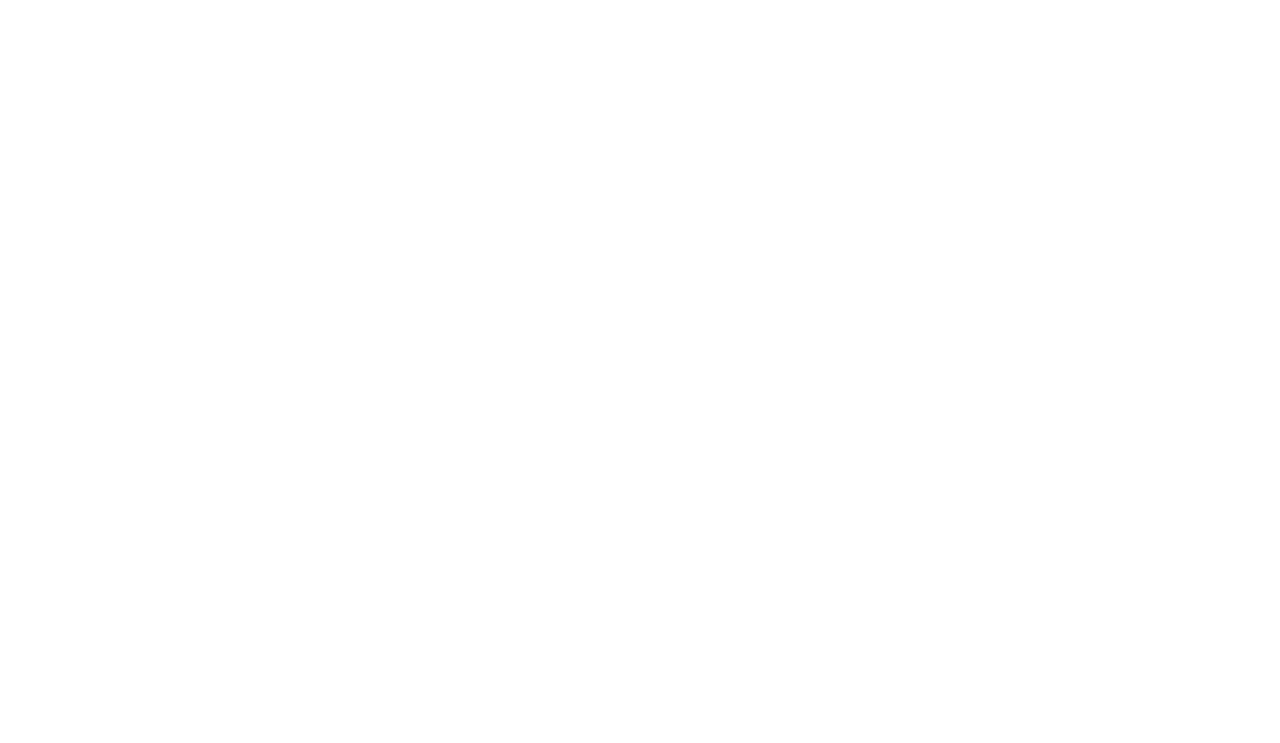
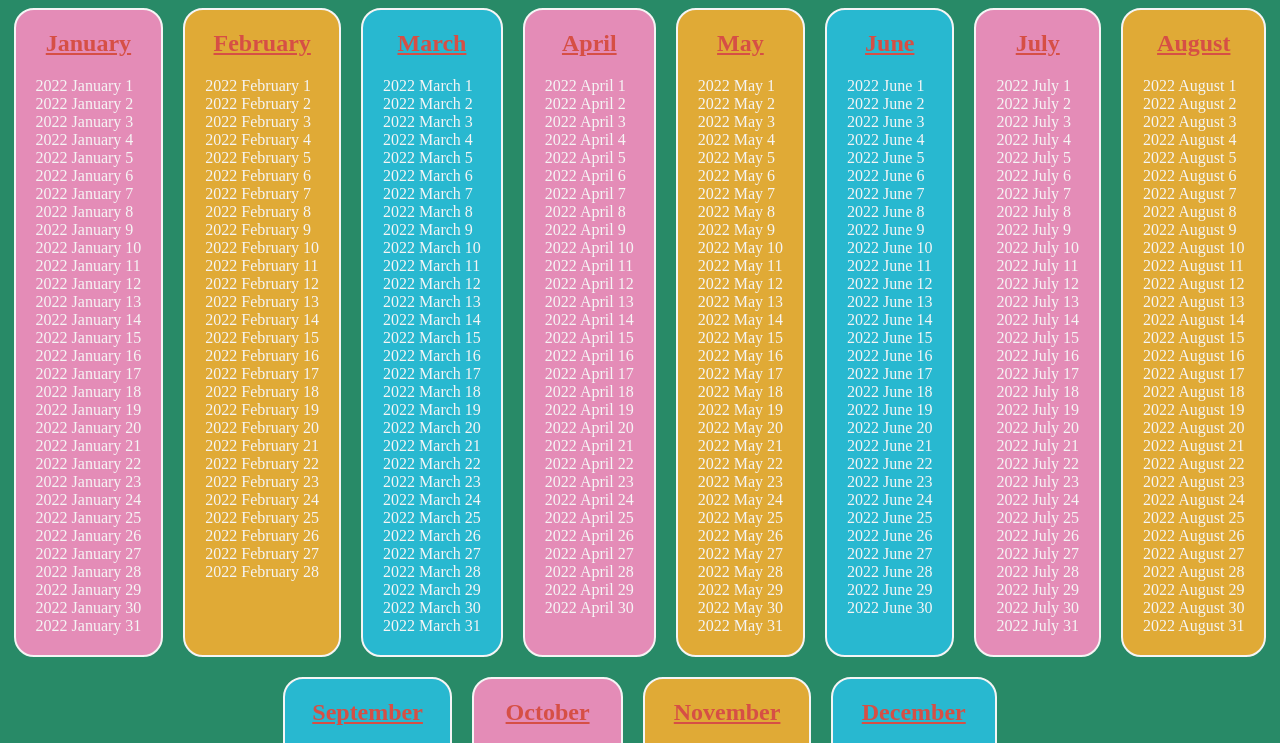
Before and after one commit to levente0509/funny-calendar, a plain HTML site: page frontend/index.html in a window 1280 px wide. Shown: the top 743 px of the page. Drawn offline with Linux system fonts and the light colour scheme.

Commit message:
coloured

```diff
--- a/frontend/index.html
+++ b/frontend/index.html
@@ -4,7 +4,9 @@
     <meta charset="UTF-8" />
     <meta http-equiv="X-UA-Compatible" content="IE=edge" />
     <meta name="viewport" content="width=device-width, initial-scale=1.0" />
-    <title>Funny Calendar</title>
+    <script src="script.js" defer></script>
+    <link rel="stylesheet" href="style.css" />
+    <title>Funny calendar</title>
   </head>
   <body>
     <div id="root"></div>
--- a/frontend/script.js
+++ b/frontend/script.js
@@ -73,29 +73,42 @@ const year = [
   },
 ];
 
-/* <div class="card">
-  <time datetime="YYYY">YYYY</time>
-  <time datetime="MM">MM</time>
-  <time datetime="DD">DD</time>
-</div>; */
-
-const monthCard = function (nth, name, days) {
+const monthComponent = function (month, id, nth, days) {
   let daysHTML = "";
 
   for (let i = 1; i <= days; i++) {
-    daysHTML += dayElement(i);
+    daysHTML += dayComponent(i, month, nth);
   }
+
   return `
-<section id="${nth}" class="${name}">
-<h2>${name}</h2>
+<section id="${id}" class="${month}">
+<h2>${month}</h2>
 <div class="days">${daysHTML}</div>
 <div class="selected-day"></div>
 </section>
 `;
 };
 
-const dayElement = function (dayQuantity) {
+const dayComponent = function (dayCount, month, nth) {
   return `
-  <div class="day">${dayQuantity}</div>
+  <div class="card">
+  <time datetime="YYYY">2022</time>
+  <time datetime="MM">${month}</time>
+  <time datetime="DD">${dayCount}</time>
+</div>
   `;
 };
+
+const rootElement = document.querySelector("#root");
+
+for (let monthIndex = 0; monthIndex < 12; monthIndex++) {
+  rootElement.insertAdjacentHTML(
+    "beforeend",
+    monthComponent(
+      year[monthIndex].month,
+      year[monthIndex].id,
+      year[monthIndex].nth,
+      year[monthIndex].days
+    )
+  );
+}
--- a/frontend/style.scss
+++ b/frontend/style.scss
@@ -0,0 +1,45 @@
+body{
+    background-color: rgb(40, 138, 103)
+}
+
+#root {
+    display: flex;
+    flex-direction: row;
+    flex-wrap: wrap;
+    gap: 20px;
+    justify-content: center;
+    align-items: space-evenly;
+
+
+    section {
+        padding: 0px 20px 20px 20px;
+        border-radius: 20px;
+        box-sizing: border-box;
+        border: 2px solid whitesmoke;
+
+        .card {
+            color: whitesmoke;
+            // padding-bottom: 2px;
+        }
+
+        h2 {
+            color: rgb(214, 79, 69);
+            text-align: center;
+            text-decoration: underline;
+        }
+    }
+
+    section:nth-child(3n+2) {
+        background-color: rgb(224, 170, 54);
+    }
+
+    section:nth-child(3n+1) {
+        background-color: rgb(228, 140, 183);
+    }
+
+    section:nth-child(3n+3) {
+        background-color: rgb(40, 184, 208);
+    }
+
+
+}
```
Also changed, not shown: frontend/style.css, 1 other file.
